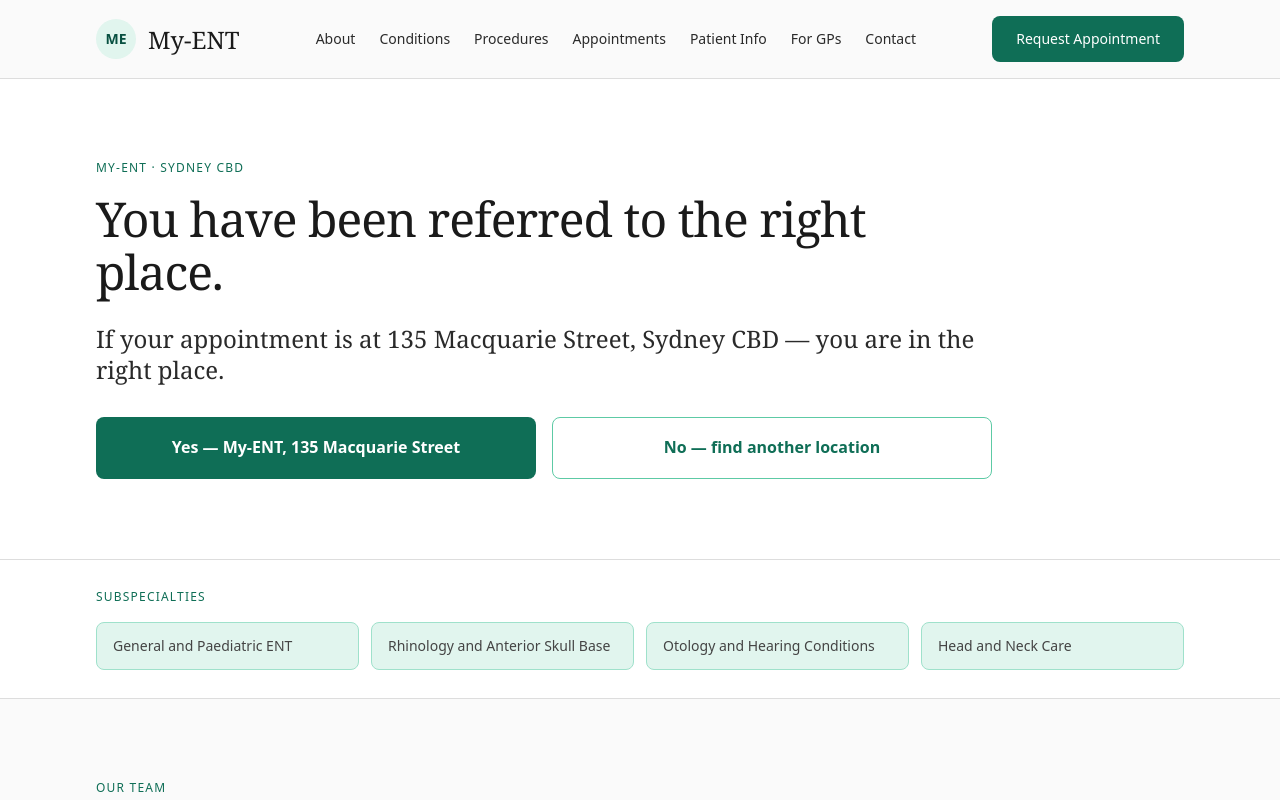
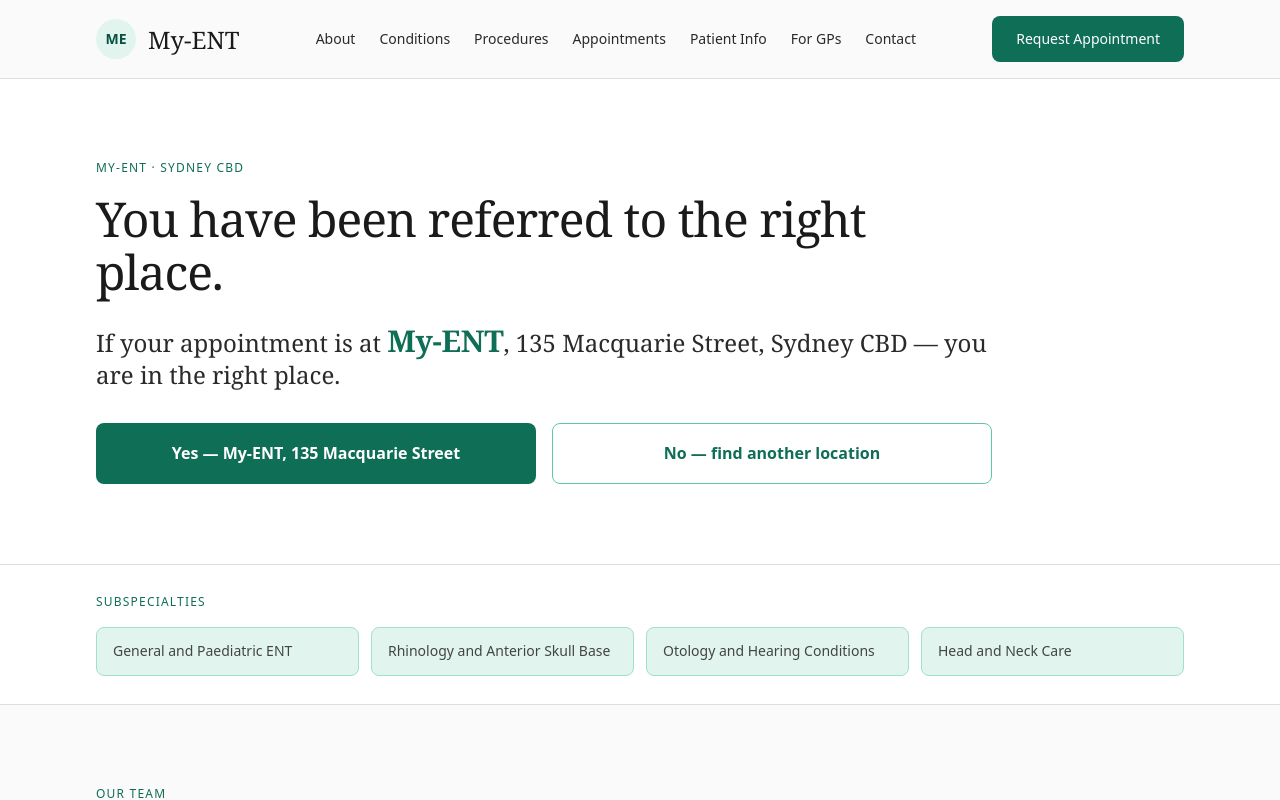
Before and after one commit to Mildmilo/my-ent, a Next.js app: page / in a window 1280 px wide. Shown: the top 800 px of the page. Built offline with nearby package versions, Linux system fonts and the light colour scheme.

Commit message:
Update homepage hero subtext — My-ENT bold and larger in location statement

```diff
--- a/src/app/page.tsx
+++ b/src/app/page.tsx
@@ -116,9 +116,12 @@
             <h1 className="mt-4 font-serif text-display font-medium text-neutral-800">
               You have been referred to the right place.
             </h1>
-            <p className="mt-6 font-serif text-2xl font-medium text-neutral-700">
-              If your appointment is at 135 Macquarie Street, Sydney CBD — you are in the right
-              place.
+            <p className="mt-6 font-serif leading-relaxed text-neutral-700">
+              <span className="text-2xl font-medium">If your appointment is at </span>
+              <span className="text-3xl font-semibold text-teal-400">My-ENT</span>
+              <span className="text-2xl font-medium">
+                {', 135 Macquarie Street, Sydney CBD — you are in the right place.'}
+              </span>
             </p>
             <div className="mt-8 grid grid-cols-1 gap-4 md:grid-cols-2">
               <Link
```
Also changed, not shown: 1 other file (tests, documents, lock files or other folders).
